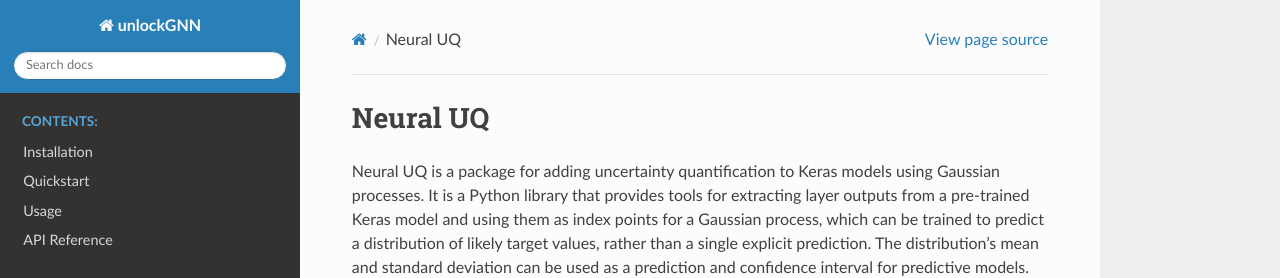
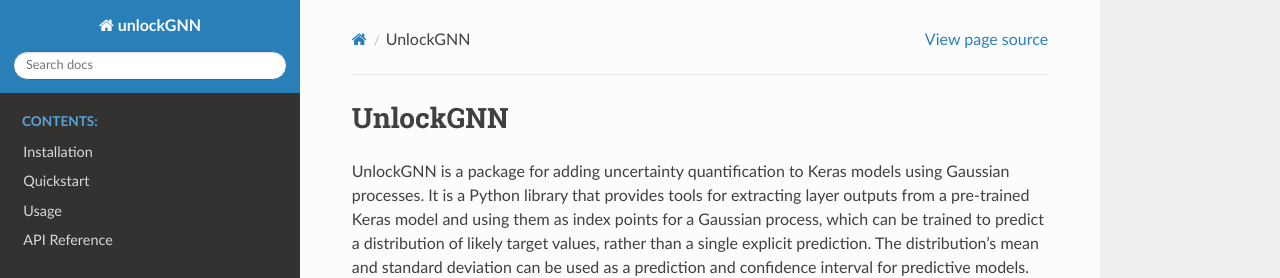
Before and after one commit to a-ws-m/unlockNN, a Sphinx documentation site: the page built from docs/source/index.rst, in a window 1280 px wide. Shown: the top 278 px of the page. Built offline with Sphinx 7.4.7 and the Read the Docs theme 2.0.0, drawn with Linux system fonts in a browser that asks for light colours.

Commit message:
Update package name

```diff
--- a/docs/source/index.rst
+++ b/docs/source/index.rst
@@ -1,12 +1,12 @@
-.. Neural UQ documentation master file, created by
+.. UnlockGNN documentation master file, created by
    sphinx-quickstart on Mon Aug 17 15:09:19 2020.
    You can adapt this file completely to your liking, but it should at least
    contain the root `toctree` directive.
 
-Neural UQ
+UnlockGNN
 =========
 
-Neural UQ is a package for adding uncertainty quantification to Keras models using
+UnlockGNN is a package for adding uncertainty quantification to Keras models using
 Gaussian processes.
 It is a Python library that provides tools for extracting layer outputs from a
 pre-trained Keras model and using them as index points for a Gaussian process,
```
